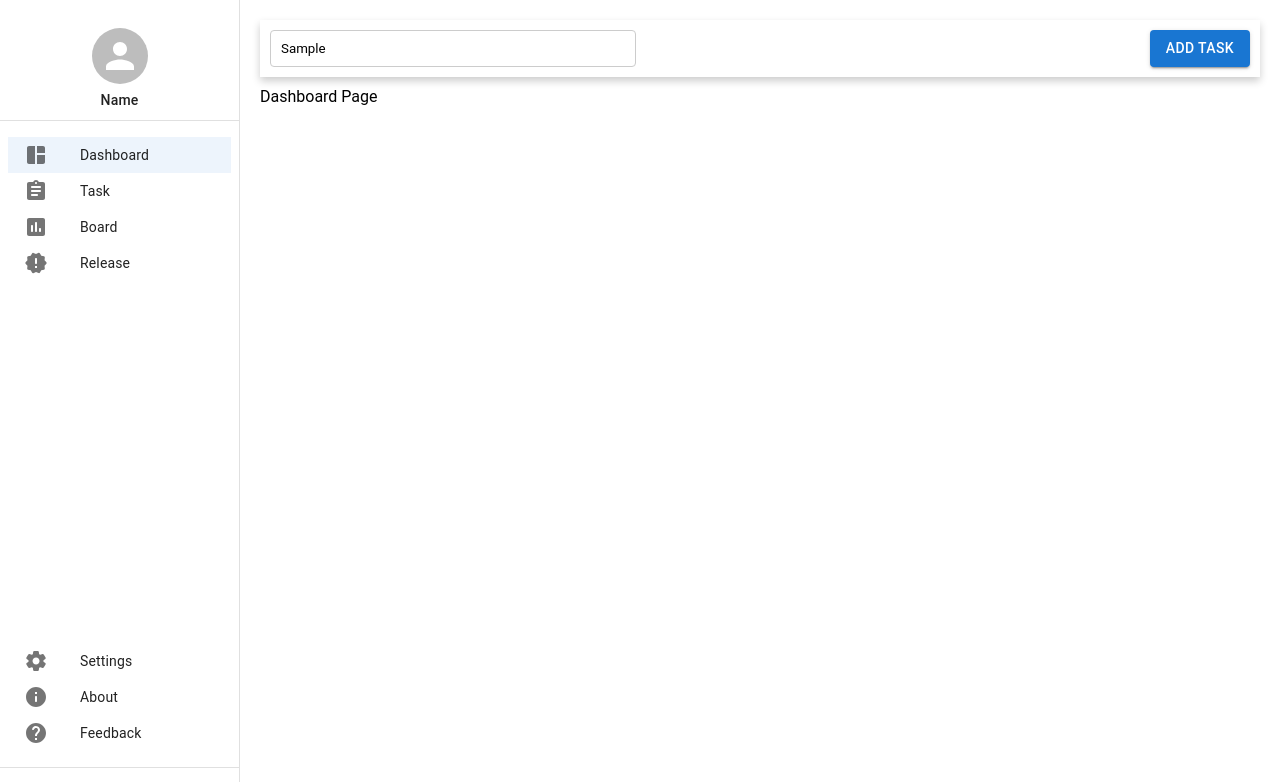
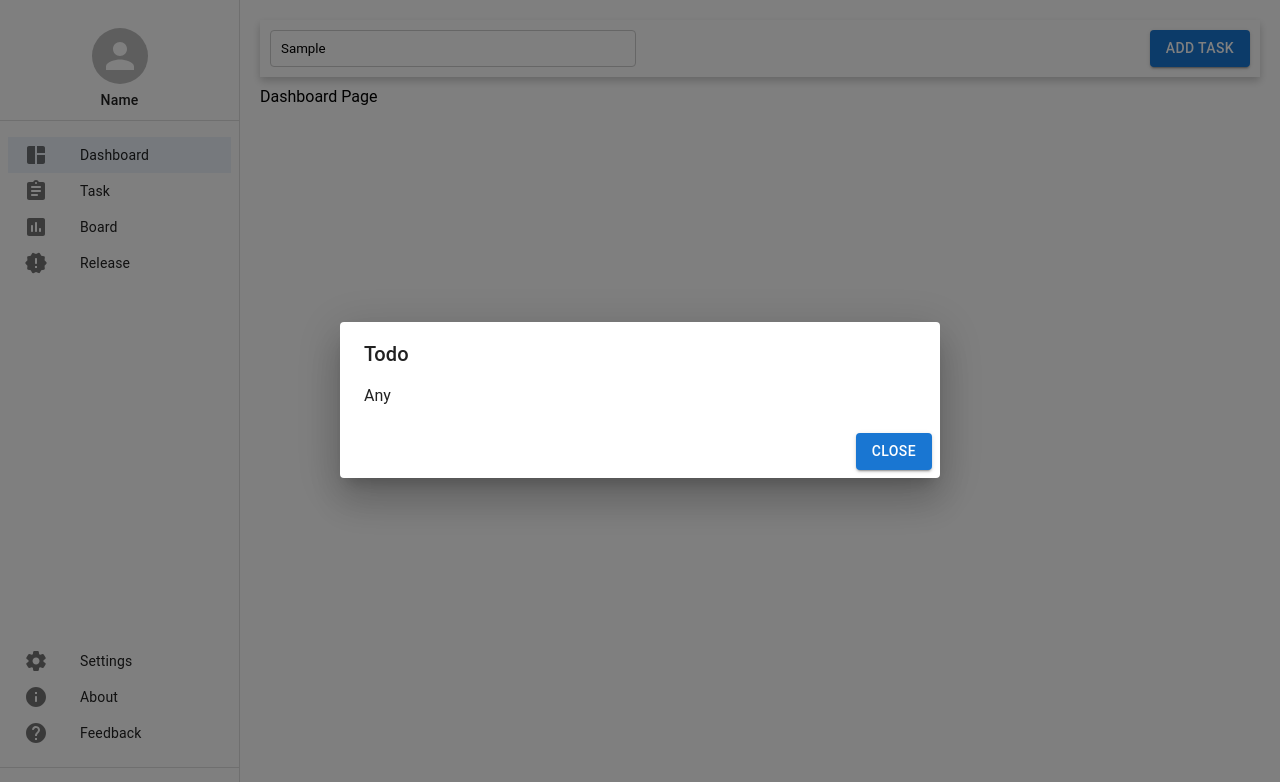
Before and after one commit to prabakaran03061998/march_24_project_management, a React (Create React App) app in the folder todolist/: page / in a window 1280 px wide. Both pictures are taken after typing "Sample" into the empty fields and a click on the button "ADD TASK". Shown: the top 782 px of the page. Built offline with nearby package versions, Linux system fonts and the light colour scheme; the HTML template or start-up script is replaced by a standard one.

Commit message:
Add Task Button

```diff
--- a/todolist/src/components/Nav-Button.js
+++ b/todolist/src/components/Nav-Button.js
@@ -1,11 +1,33 @@
 import * as React from 'react';
 import Stack from '@mui/material/Stack';
 import Button from '@mui/material/Button';
+import { useState } from 'react';
+import { Dialog, DialogActions, DialogContent, DialogTitle } from '@mui/material';
 
-export default function BasicButtons() {
+const BasicButtons = () => {
+    const [open,setOpen] = useState(false);
+    const openpopup = ()=>{
+      setOpen(true);
+    }
+    const closepopup = () =>{
+      setOpen(false);
+    }
+
   return (
-    <Stack spacing={2} direction="row">
-      <Button variant="contained">Add Task</Button>
+    <>
+    <Stack spacing={3} direction="row">
+      <Button onClick={openpopup} variant="contained">Add Task</Button>
     </Stack>
+    <Dialog open={open} onClose={closepopup} fullWidth maxWidth="sm" >
+      <DialogTitle>Todo</DialogTitle>
+      <DialogContent>Any</DialogContent>
+      <DialogActions>
+      <Stack spacing={6} direction="row">
+      <Button onClick={closepopup} variant="contained">Close</Button>
+      </Stack>
+      </DialogActions>
+    </Dialog>
+    </>
   );
 }
+export default BasicButtons;
```
